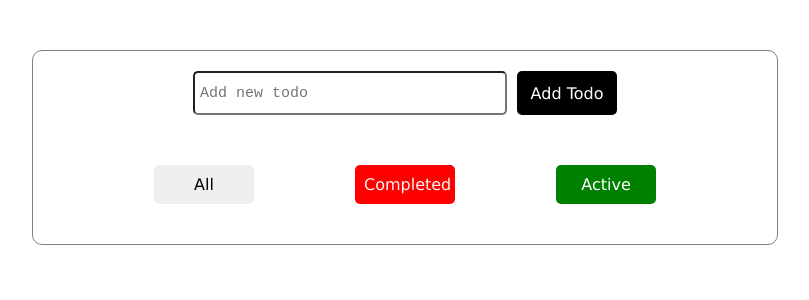
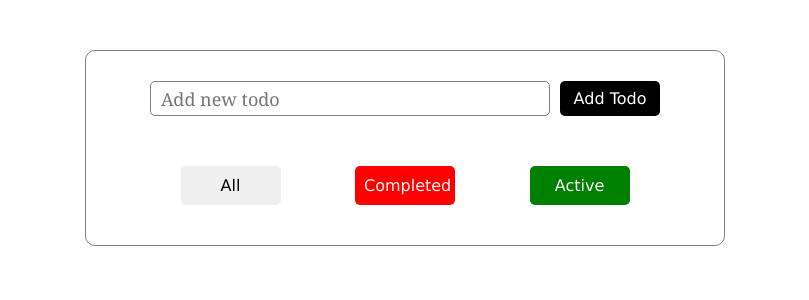
Before and after one commit to olaishola05/TodoApp, a React (Create React App) app: page / in a window 1280 px wide. Shown: the top 300 px of the page, without its empty margins (235-1044 px from the left). Built offline with nearby package versions, Linux system fonts and the light colour scheme.

Commit message:
worked on the UI and fixed empty value from being listed in the todos

```diff
--- a/src/App.css
+++ b/src/App.css
@@ -1,18 +1,17 @@
-/* * {
+* {
     margin: 0;
     padding: 0;
     box-sizing: border-box;
-} */
+}
 .app {
-    width: 55%;
+    width: 50%;
     height: auto;
     margin: 0 auto;
-    border: 1px solid gray;
+    border: 0.1px solid gray;
     margin-top: 50px;
     margin-bottom: 0 auto;
     border-radius: 10px;
     padding: 20px;
-    /* background: hsl(210, 36%, 96%); */
 }
 
 button {
@@ -26,17 +25,21 @@ button {
 
 .todo {
     text-align: center;
+    margin-top: 10px;
     margin-bottom: 50px;
 }
 
 .todo input {
-    height: 30px;
+    height: 35px;
     margin-right: 10px;
-    width: 300px;
-    font-family: "Courier New", Courier, monospace;
-    font-size: 15px;
+    width: 400px;
+    font-family: Cambria, Cochin, Georgia, Times,
+        "Times New Roman", serif;
+    font-size: 18px;
+    text-align: justify;
     border-radius: 5px;
-    padding: 5px;
+    padding: 10px;
+    border: 0.1px solid gray;
 }
 
 form {
@@ -77,12 +80,15 @@ form button {
 .todo-items {
     display: flex;
     justify-content: space-between;
-    border: 1px solid goldenrod;
-    margin: 8px;
-    border-radius: 10px;
+    background: #efefef;
+    color: black;
+    margin: 0 auto;
+    margin-bottom: 8px;
+    border-radius: 5px;
     align-items: center;
-    width: 100%;
-    /* background: white; */
+    width: 90%;
+    padding: 5px;
+    font-family: Verdana, Geneva, Tahoma, sans-serif;
 }
 
 .todo-items button {
@@ -90,8 +96,8 @@ form button {
     margin-bottom: 5px;
     cursor: pointer;
     padding: "5px 9px";
-    background: red;
-    color: white;
+    font-size: 18px;
+    color: black;
     margin-right: 10px;
 }
 
@@ -101,6 +107,6 @@ form button {
 
 .todo-items p {
     padding: 10px;
-    font-size: 15px;
+    font-size: 18px;
     display: inline-flex;
 }
--- a/src/App.js
+++ b/src/App.js
@@ -1,6 +1,5 @@
 import React, { Component } from "react";
 import Todo from "./components/Todo";
-// import todoData from "./components/TodoData";
 import ButtonComplete from "./components/ButtonComplete";
 import AddTodo from "./components/AddTodo";
 import ActiveButton from "./components/ActiveButton";
--- a/src/components/AddTodo.js
+++ b/src/components/AddTodo.js
@@ -16,7 +16,13 @@ export class AddTodo extends Component {
 
     handleSubmit = (e) => {
         e.preventDefault();
-        this.props.addTodo(this.state.text);
+
+        if (!this.state.text) {
+            return null;
+        } else {
+            this.props.addTodo(this.state.text);
+        }
+
         this.setState({ text: "" });
     };
 
--- a/src/components/Todo.js
+++ b/src/components/Todo.js
@@ -14,7 +14,10 @@ export class Todo extends Component {
                             id
                         )}
                     />
-                    <p style={completed ? checkStyle : null}>
+                    <p
+                        className="todo-para"
+                        style={completed ? checkStyle : null}
+                    >
                         {text}
                     </p>
                 </div>
```
Also changed, not shown: 1 other file (tests, documents, lock files or other folders).
